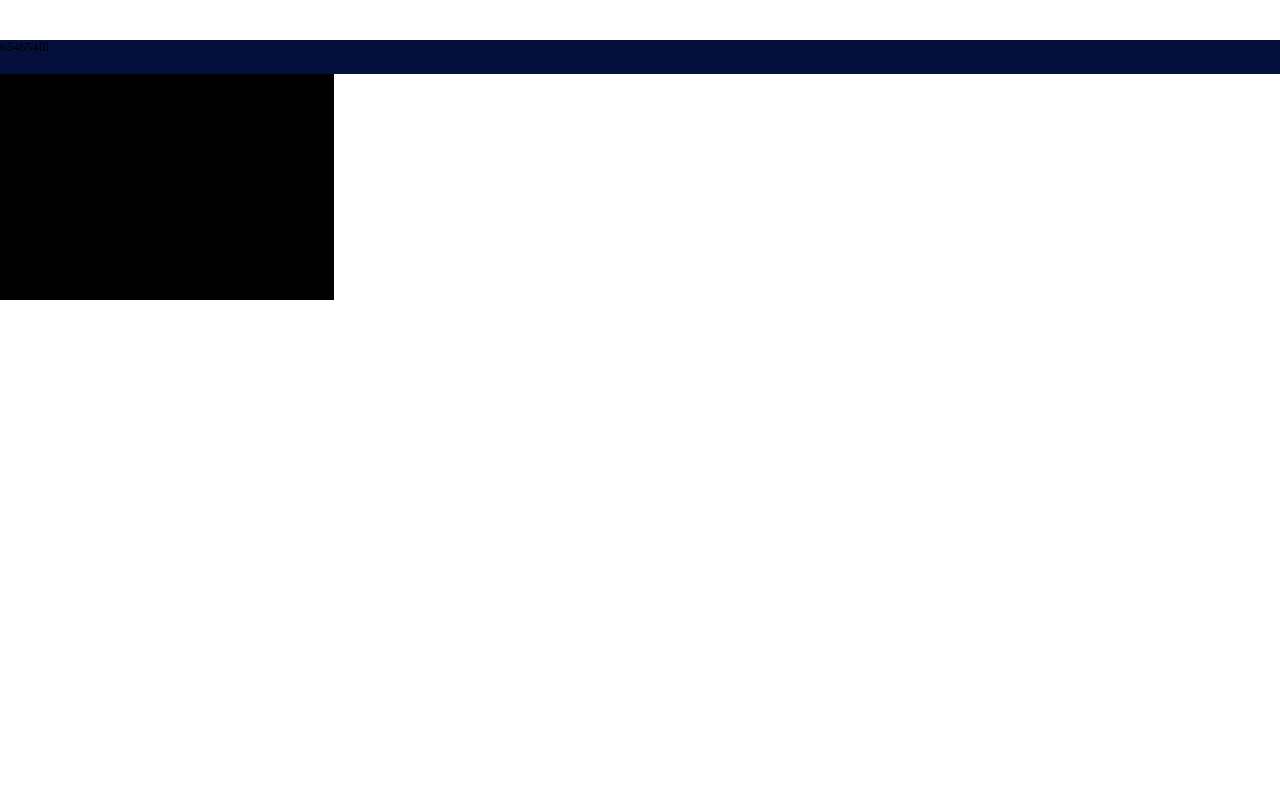
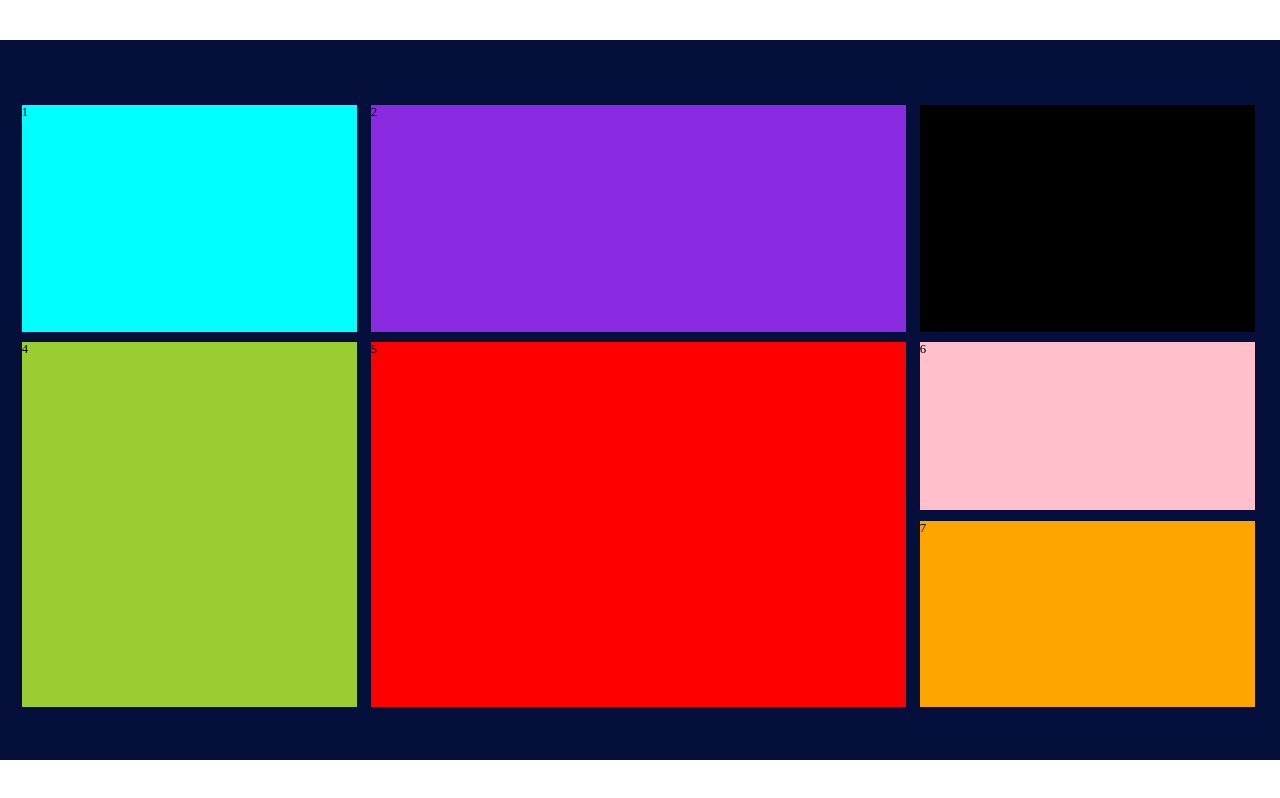
Before and after one commit to DaozhangChen/big-screen, a React (Vite) app: page / in a window 1280 px wide. Built offline with nearby package versions, Linux system fonts and the light colour scheme.

Commit message:
完成grid布局

```diff
--- a/index.html
+++ b/index.html
@@ -4,7 +4,8 @@
 <head>
   <meta charset="UTF-8" />
   <link rel="icon" type="image/svg+xml" href="/vite.svg" />
-  <meta name="viewport" content="width=device-width, initial-scale=1.0" />
+  <meta name="viewport"
+    content="width=device-width,initial-scale=1,minimum-scale=1,maximum-scale=1,user-scalable=no,viewport-fit=cover">
   <title>Vite + React + TS</title>
   <script>
     const clientWidth = document.documentElement.clientWidth
@@ -21,7 +22,7 @@
 <body>
   <div id="root"></div>
   <script>
-    root.style.width = pageWidth + 'px'
+    // root.style.width = pageWidth + 'px'
     root.style.height = pageHeight + 'px'
     root.style.marginTop = (clientHeight - pageHeight) / 2 + 'px'
   </script>
--- a/src/App.tsx
+++ b/src/App.tsx
@@ -2,11 +2,18 @@ import s from '@style/App.module.scss'
 
 function App() {
   return (
-    <div>
+    <div className={s.wrapper}>
       <header className={s.headerWrapper}>
-        654654lll
       </header>
-      <div className={s.wrapper}></div>
+      <div className={s.itemWrapper}>
+        <section>1</section>
+        <section>2</section>
+        <section>3</section>
+        <section>4</section>
+        <section>5</section>
+        <section>6</section>
+        <section>7</section>
+      </div>
     </div>
   )
 }
--- a/src/style/App.module.scss
+++ b/src/style/App.module.scss
@@ -1,13 +1,54 @@
 @import './share/helper';
+
 
 .headerWrapper {
 
-    height: px(48);
+    height: px(74);
     background-color: #040f3b;
 }
 
-.wrapper {
-    width: px(477);
-    height: px(323);
-    background-color: black;
+.itemWrapper {
+    display: grid;
+    padding: px(19) px(31) px(75) px(31);
+    grid-template: "a b c" px(323) "d e f" px(240) "d e g"#{px(266)} / #{px(478)} px(763) px(478);
+    background-color: $mainColor;
+    overflow: hidden;
+
+    row-gap: px(15);
+    column-gap: px(20);
+
+    &>section:first-child {
+        grid-area: a;
+        background-color: aqua;
+    }
+
+    &>section:nth-child(2) {
+        grid-area: b;
+        background-color: blueviolet;
+    }
+
+    &>section:nth-child(3) {
+        grid-area: c;
+        background-color: black;
+    }
+
+    &>section:nth-child(4) {
+        grid-area: d;
+        background-color: yellowgreen;
+    }
+
+    &>section:nth-child(5) {
+        grid-area: e;
+        background-color: red;
+    }
+
+    &>section:nth-child(6) {
+        grid-area: f;
+        background-color: pink;
+    }
+
+    &>section:nth-child(7) {
+        grid-area: g;
+        background-color: orange;
+    }
 }
--- a/src/style/share/_helper.scss
+++ b/src/style/share/_helper.scss
@@ -1,3 +1,5 @@
 @function px($n) {
-    @return $n / 1826*100rem;
+    @return calc($n / 1826)*100rem;
 }
+
+$mainColor: #040f3b;
```
